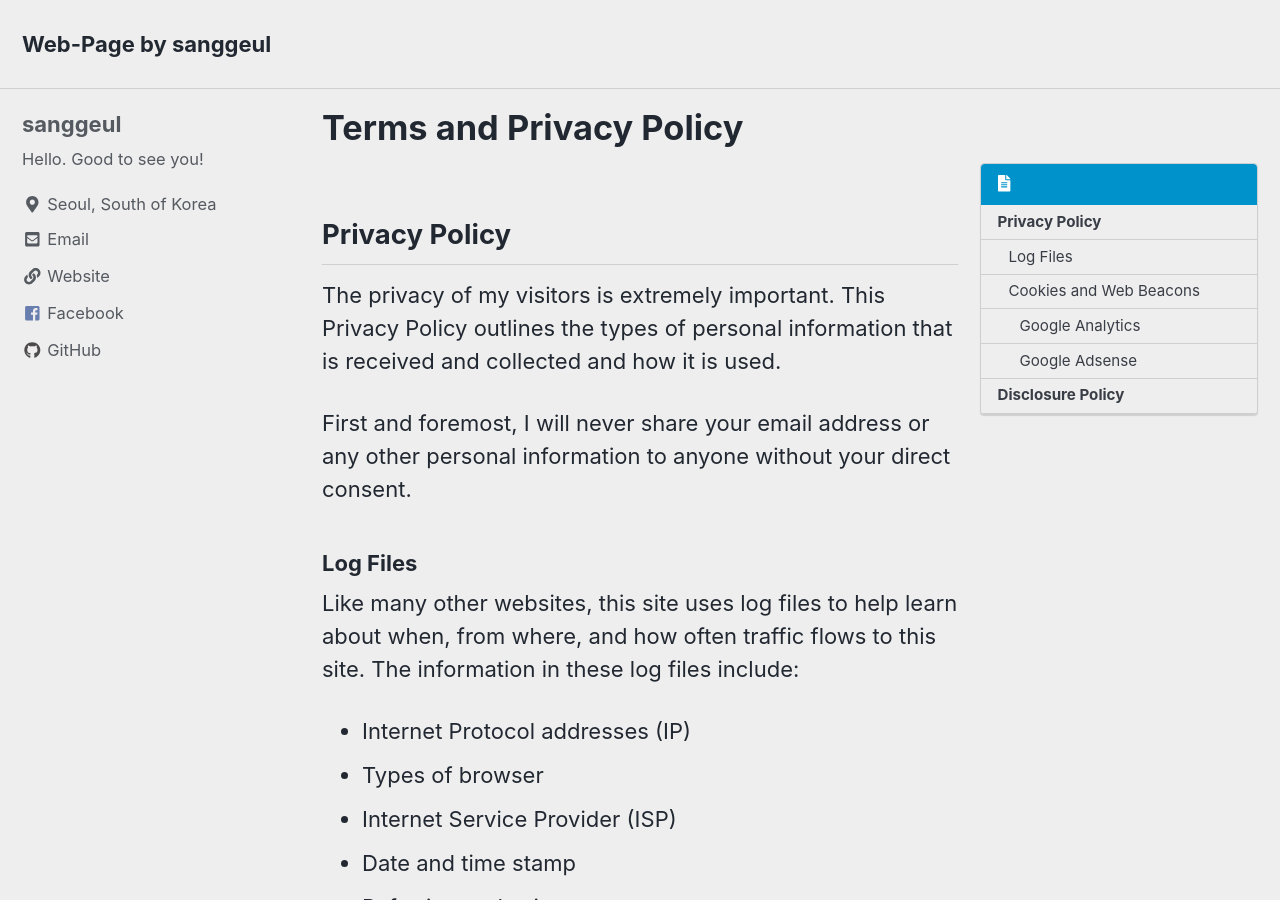
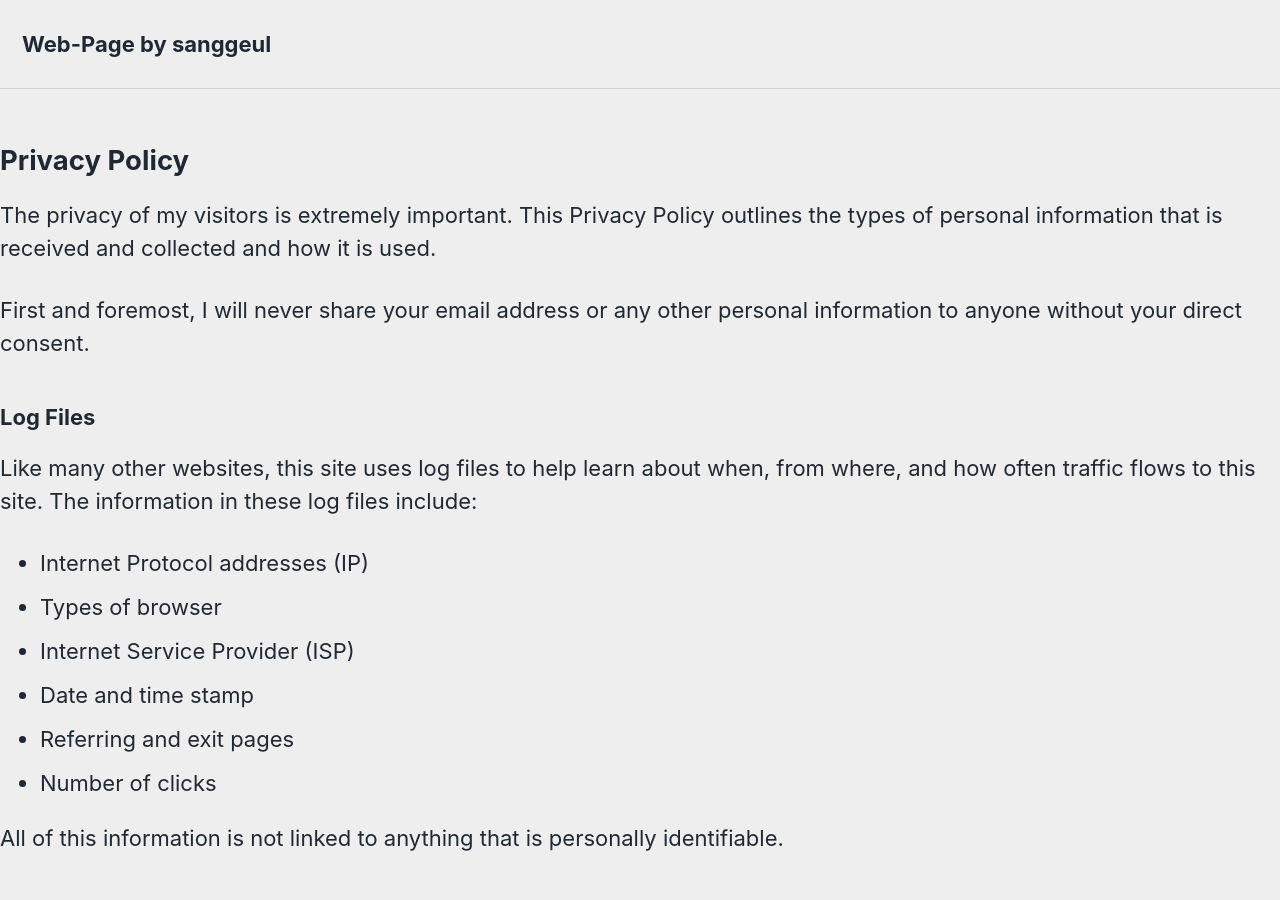
Before and after one commit to sanggeul/sanggeul.github.io, a Jekyll site: the page built from _pages/terms.md, in a window 1280 px wide and 900 px high. Built offline with Jekyll 4.4.1, drawn with Linux system fonts in a browser that asks for light colours; cached includes are drawn as plain includes; our own code applies the rules of GitHub Pages for plain Markdown files; some of the changed lines change nothing that is shown; some of the changed text lies outside the part shown.

Commit message:
Update _config.yml

```diff
--- a/_config.yml
+++ b/_config.yml
@@ -296,9 +296,9 @@ defaults:
       related: true
 
   # _pages
-  - scope:
-      path: "_pages"
-      type: pages
-    values:
-      layout: single
-      author_profile: true
+  #- scope:
+  #    path: "_pages"
+  #    type: pages
+  #  values:
+  #    layout: single
+  #    author_profile: true
```
